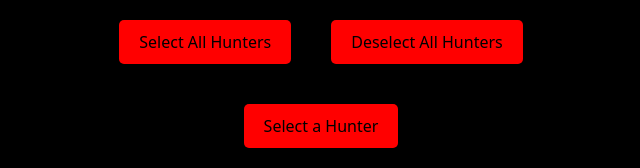
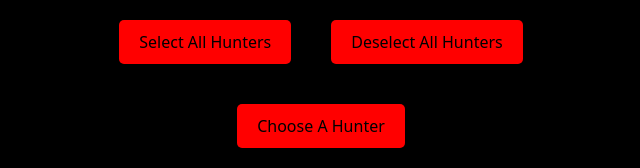
Before and after one commit to StevenGaughran/web_hunter, a Flask app: page / in a window 1280 px wide. Shown: the part 1882-2050 px from the top of the page, without its empty margins (319-959 px from the left). Run offline with Flask 2, Linux system fonts and the light colour scheme; some web fonts are replaced.

Commit message:
Changed some button text
Very small change in button text.

```diff
--- a/templates/index.html
+++ b/templates/index.html
@@ -30,7 +30,7 @@
     </div>
 
     <div class="button">
-        <button id="saveButton">Select a Hunter</button>
+        <button id="saveButton">Choose A Hunter</button>
     </div>
 
     <script>
```
